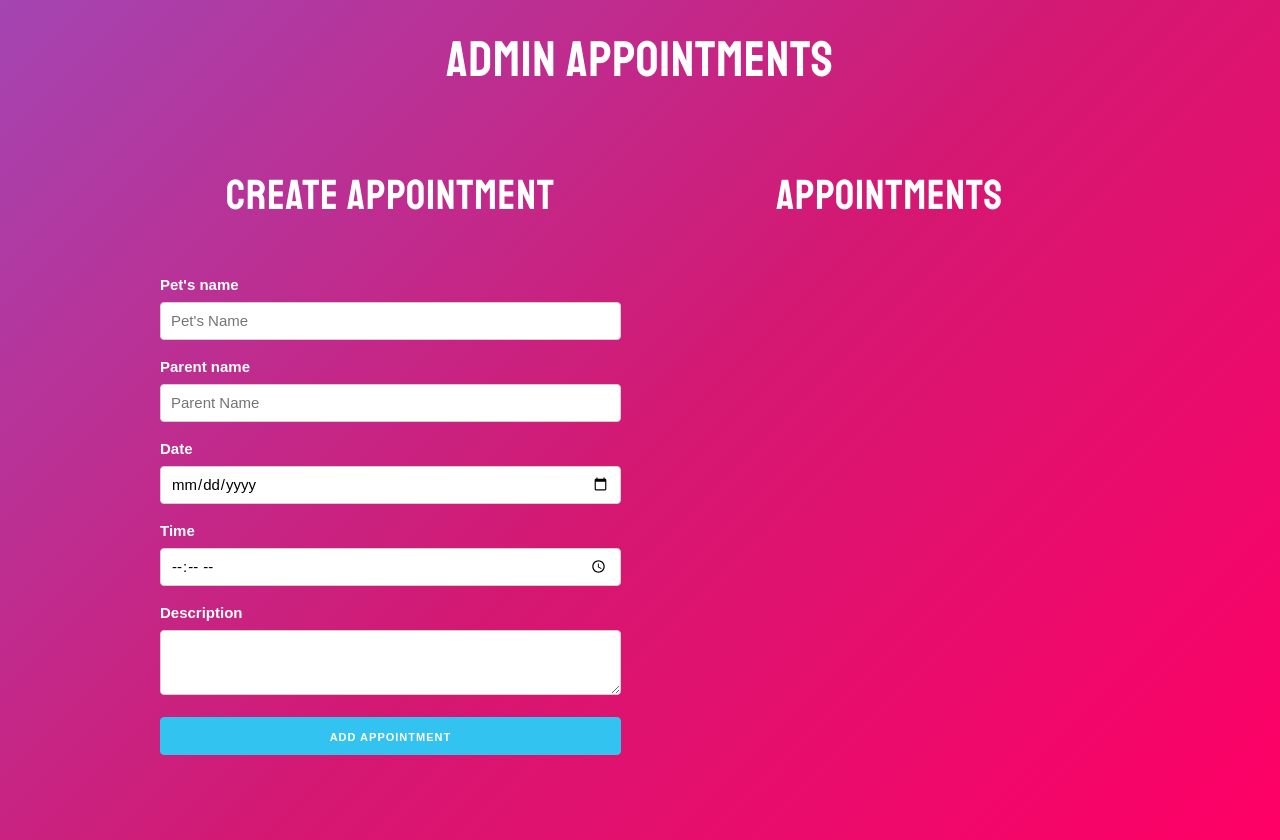
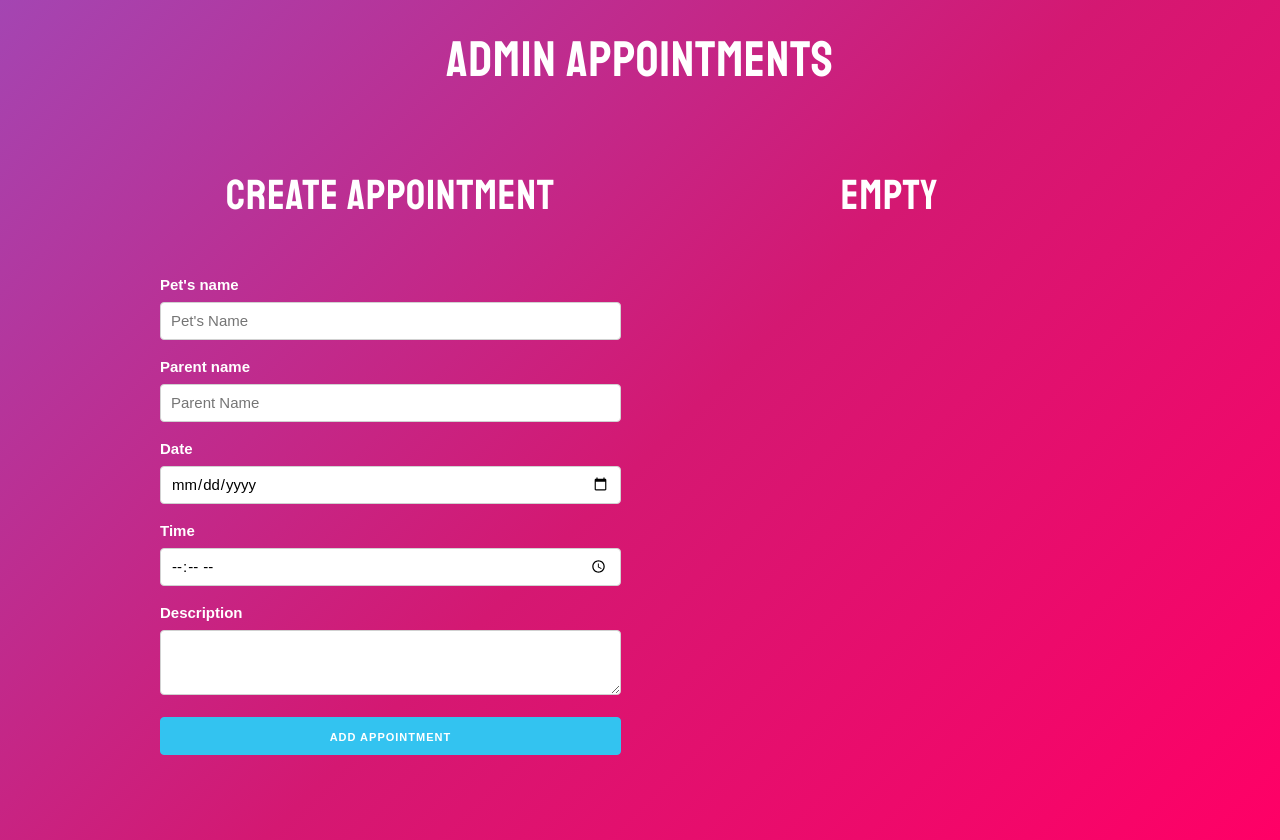
Before and after one commit to Andres2D/react-appointment-app, a React (Create React App) app: page / in a window 1280 px wide. Built offline with nearby package versions, Linux system fonts and the light colour scheme.

Commit message:
Save the appointment data on the localstorage

```diff
--- a/src/App.js
+++ b/src/App.js
@@ -1,11 +1,24 @@
-import { Fragment, useState } from 'react';
+import { Fragment, useState, useEffect } from 'react';
 import Form from './components/Form';
 import Appointment from './components/Appointment';
 
 function App() {
 
+  // Appointments on localstorage
+  let initialsAppointments = JSON.parse(localStorage.getItem('appointments'));
+
+  if(!initialsAppointments) {
+    initialsAppointments = [];
+  }
+
   // Appointments arr
-  const [appointments, saveAppointments] = useState([]);
+  const [appointments, saveAppointments] = useState(initialsAppointments);
+
+  // Use effect to make operations when the state change
+  useEffect( () => {
+    console.log(appointments);
+    localStorage.setItem('appointments', JSON.stringify(appointments));
+  }, [appointments]);
 
   // Function to get the current appointments and add a new one
   const createAppointment = appointment => {
@@ -21,6 +34,9 @@ function App() {
     saveAppointments(newAppointments);
   }
 
+  // Message conditional
+  const title = appointments.length === 0 ? 'Empty' : 'Appointments';
+
   return (
     <Fragment>
       <h1>Admin appointments</h1>
@@ -32,7 +48,7 @@ function App() {
               createAppointment={createAppointment} />
           </div>
           <div className="one-half column">
-            <h2>Appointments</h2>
+            <h2>{title}</h2>
             {appointments.map(appointment => (
               <Appointment
                 key={appointment.id}
```
